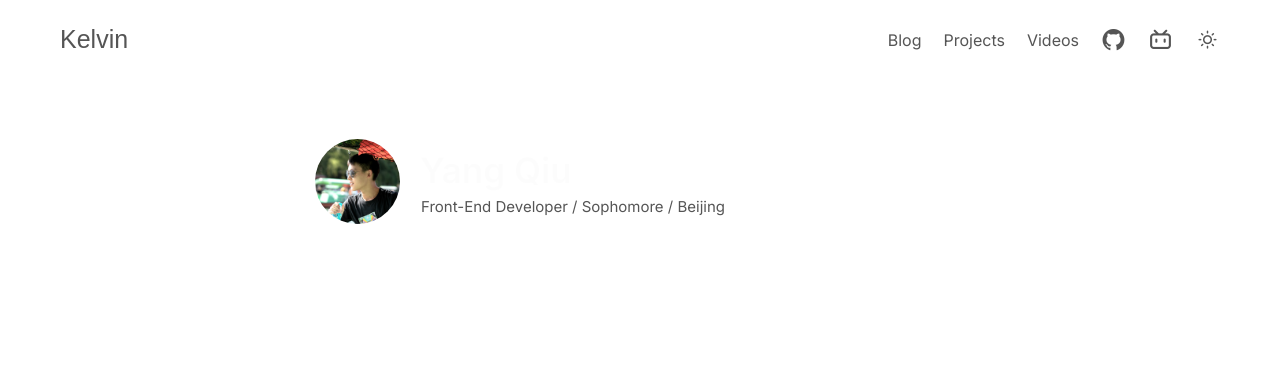
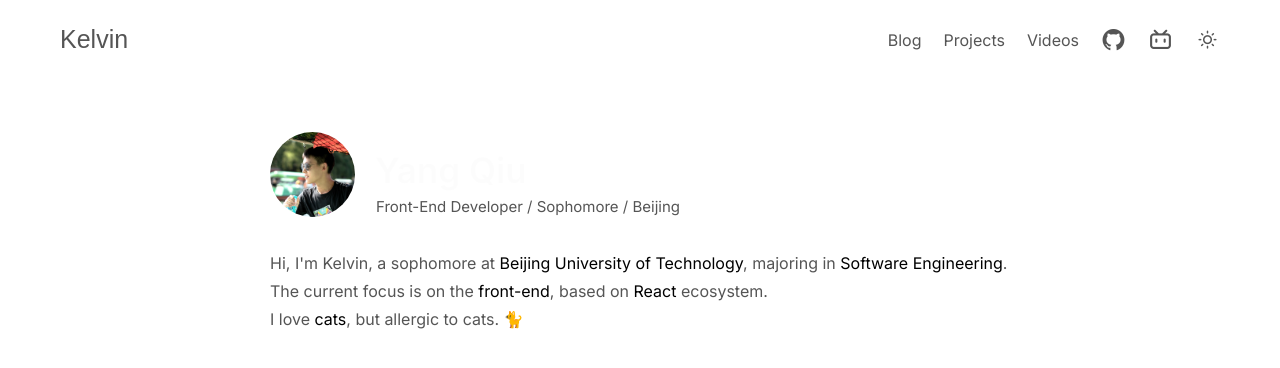
Before and after one commit to KelvinQiu802/portfolio, a Next.js app: page / in a window 1280 px wide. Shown: the top 368 px of the page. Built offline with nearby package versions, Linux system fonts and the light colour scheme; a web font is replaced by a local one.

Commit message:
feat: paragraph one

```diff
--- /dev/null
+++ b/components/Home/Content.js
@@ -0,0 +1,30 @@
+import utilStyls from '../../styles/util.module.css';
+import styls from '../../styles/Content.module.css';
+
+const Content = () => {
+  return (
+    <div className={`${styls.content} ${utilStyls.plain}`}>
+      <article>
+        <p>
+          Hi, I'm Kelvin, a sophomore at{' '}
+          <span className={utilStyls.stress}>
+            Beijing University of Technology
+          </span>
+          , majoring in{' '}
+          <span className={utilStyls.stress}>Software Engineering</span>.{' '}
+        </p>
+        <p>
+          The current focus is on the{' '}
+          <span className={utilStyls.stress}>front-end</span>, based on{' '}
+          <span className={utilStyls.stress}>React</span> ecosystem.
+        </p>
+        <p>
+          I love <span className={utilStyls.stress}>cats</span>, but allergic to
+          cats. 🐈
+        </p>
+      </article>
+    </div>
+  );
+};
+
+export default Content;
--- a/pages/index.js
+++ b/pages/index.js
@@ -1,6 +1,7 @@
 import Head from 'next/head';
 import Avatar from '../components/Home/Avatar';
 import Wrapper from '../components/Home/Wrapper';
+import Content from '../components/Home/Content';
 import styles from '../styles/Home.module.css';
 
 const Home = () => {
@@ -11,6 +12,7 @@ const Home = () => {
       </Head>
       <Wrapper>
         <Avatar />
+        <Content />
       </Wrapper>
     </div>
   );
--- /dev/null
+++ b/styles/Content.module.css
@@ -0,0 +1,4 @@
+.content {
+  line-height: 28px;
+  margin-top: 30px;
+}
--- a/styles/Wrapper.module.css
+++ b/styles/Wrapper.module.css
@@ -1,5 +1,6 @@
 .wrapper {
-  max-width: 650px;
+  max-width: 820px;
   margin: 0 auto;
   margin-top: 50px;
+  padding: 0 40px;
 }
--- a/styles/globals.css
+++ b/styles/globals.css
@@ -6,8 +6,12 @@ body {
     Oxygen, Ubuntu, Cantarell, Fira Sans, Droid Sans, Helvetica Neue, sans-serif;
 }
 
+p {
+  margin: 0;
+}
+
 :root {
-  font-size: 14px;
+  font-size: 16px;
 }
 
 a {
--- a/styles/util.module.css
+++ b/styles/util.module.css
@@ -0,0 +1,9 @@
+.plain {
+  font-size: 16px;
+  color: var(--element1);
+}
+
+.stress {
+  font-size: 16px;
+  color: var(--element3);
+}
```
